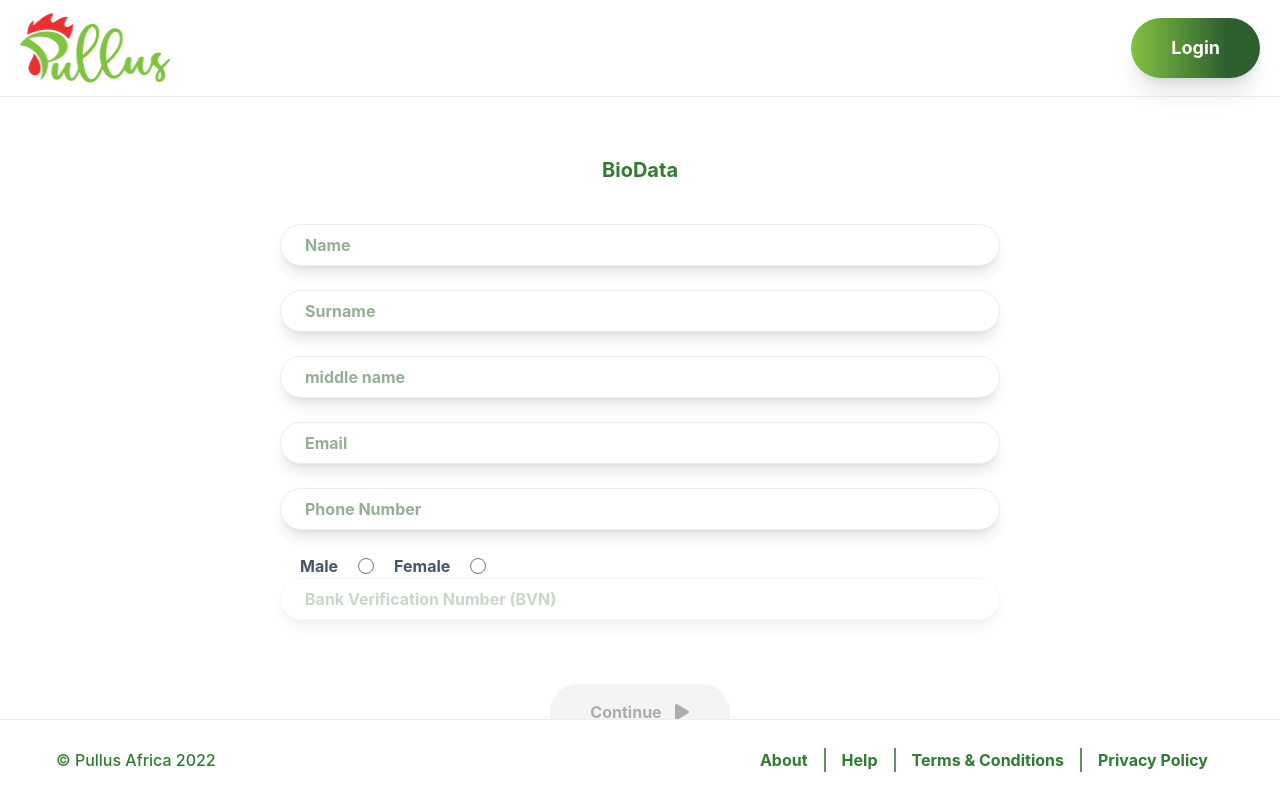
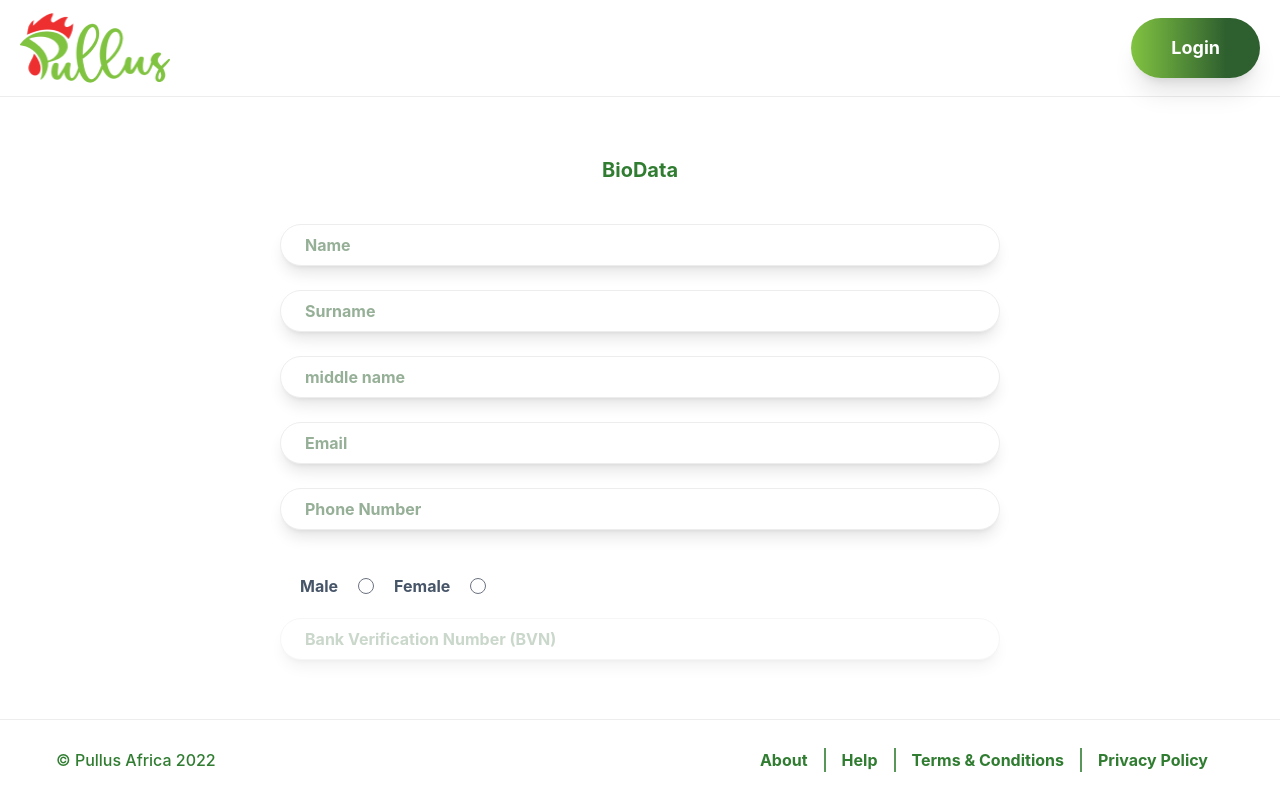
Before and after one commit to codingSlimey/PullusProject, a React (Create React App) app in the folder pullus-app/: page /buyer/biodata in a window 1280 px wide. Built offline with nearby package versions, Linux system fonts and the light colour scheme; a web font is replaced by a local one.

Commit message:
finished the ui for the biodata page

```diff
--- a/pullus-app/src/pages/REGISTRATION/BuyerBioData.jsx
+++ b/pullus-app/src/pages/REGISTRATION/BuyerBioData.jsx
@@ -26,13 +26,14 @@ function BuyerBioData() {
 			FormData.name &&
 			FormData.surname &&
 			FormData.middleName &&
-			FormData.email &&
 			FormData.phoneNumber &&
 			FormData.gender
 		) {
 			setIsFormFilled(false)
+			return;
 		} else {
 			setIsFormFilled(true)
+			return;
 		}
 	}, [FormData])
 
@@ -45,7 +46,6 @@ function BuyerBioData() {
 			!FormData.name ||
 			!FormData.surname ||
 			!FormData.middleName ||
-			!FormData.email ||
 			!FormData.phoneNumber ||
 			!FormData.gender
 		) {
@@ -125,7 +125,7 @@ function BuyerBioData() {
 							setFormData({ ...FormData, phoneNumber: e.target.value })
 						}
 					/>
-					<div className='flex items-center px-5 gap-5 text-slate-600 '>
+					<div className='flex py-5 items-center px-5 gap-5 text-slate-600 '>
 						<label
 							className='flex gap-5 items-center '
 							htmlFor='gender'
```
